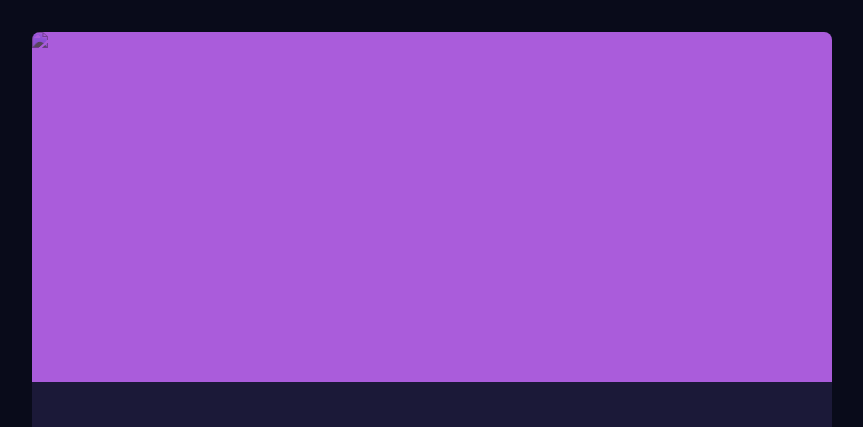
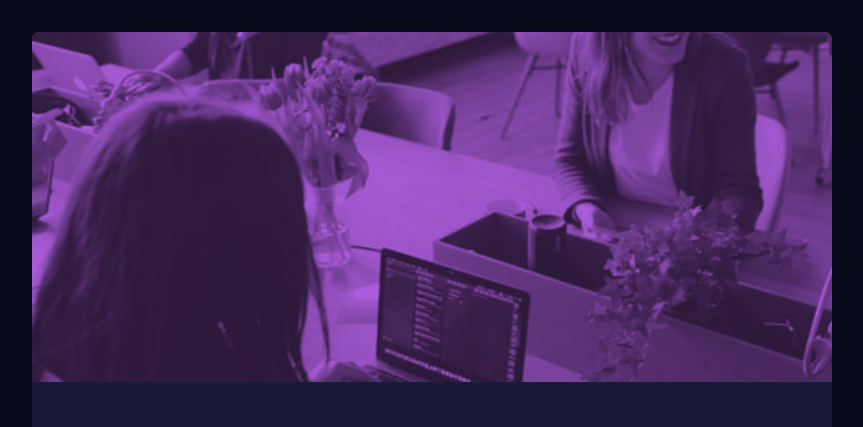
Before and after one commit to jbsinluenam/FEM-Stats-Card, a plain HTML site: page index.html in a window 1280 px wide. Shown: the top 427 px of the page, without its empty margins (208-1071 px from the left). Drawn offline with Linux system fonts and the light colour scheme; the site is published under a folder, as on GitHub Pages, so addresses that start at the root find nothing.

Commit message:
Edit image link

```diff
--- a/index.html
+++ b/index.html
@@ -38,7 +38,7 @@
         </div>
         <div class="card-img">
           <img
-            src="/images/image-header-desktop.jpg"
+            src="images/image-header-desktop.jpg"
             alt="a group of people working together"
           />
         </div>
```
